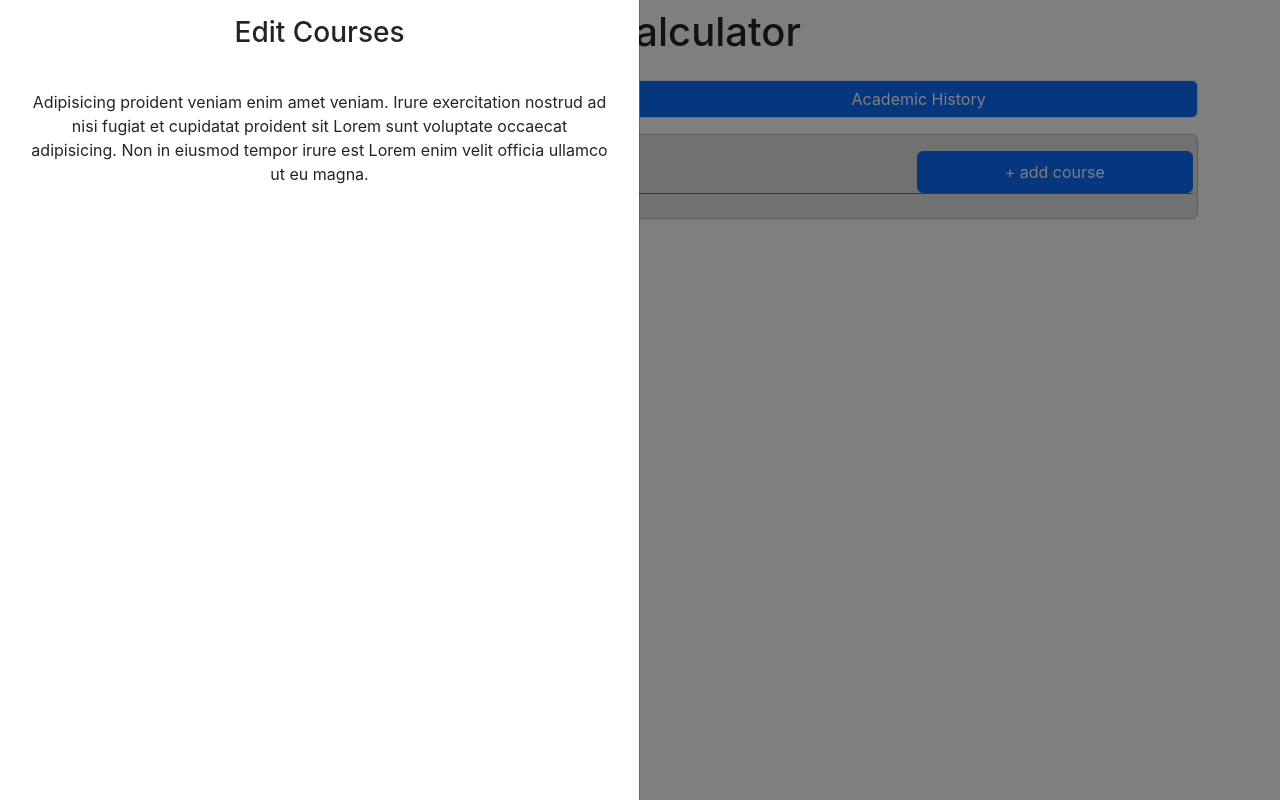
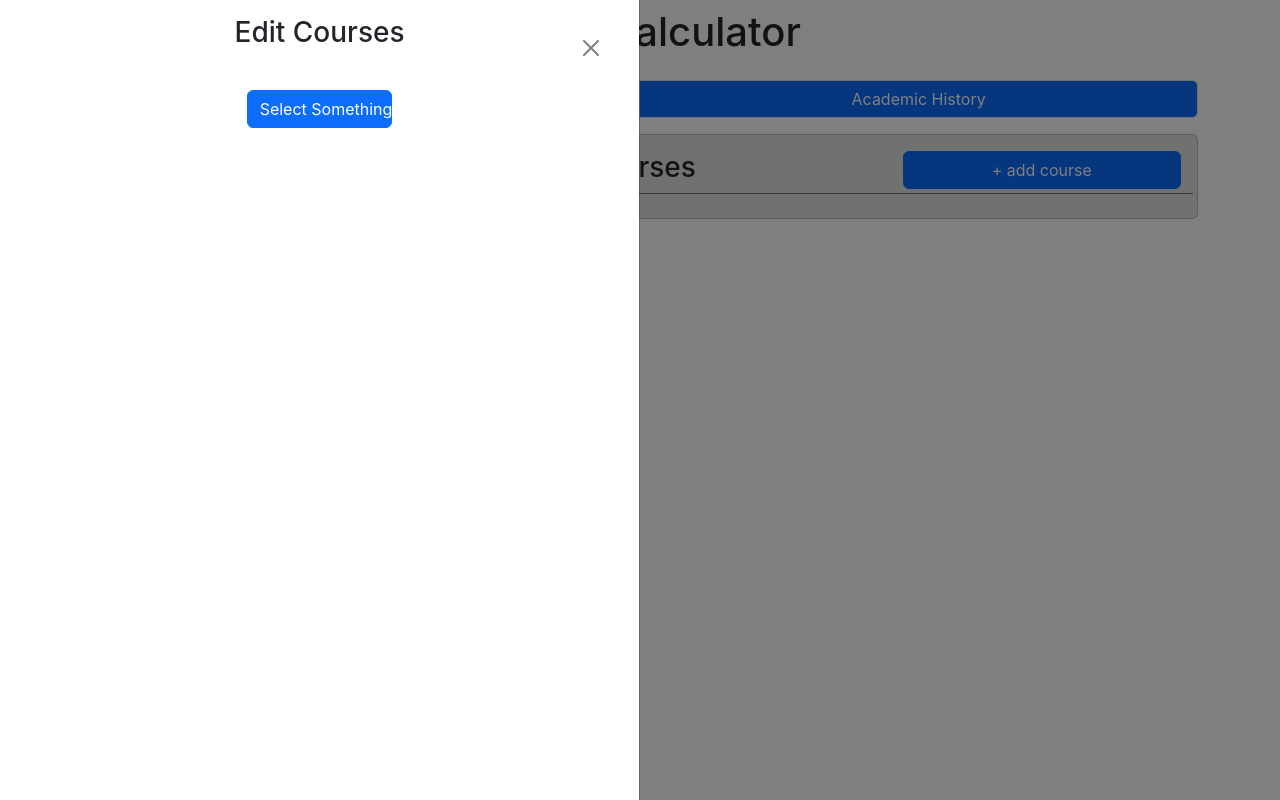
Before and after one commit to lopezkor000/academic-history, a React (Create React App) app: page /current-semester in a window 1280 px wide. Both pictures are taken after a click on the button "+ add course". Built offline with nearby package versions, Linux system fonts and the light colour scheme; no server answers.

Commit message:
dropdown & button positioning

```diff
--- a/src/components/CurrentSemester/CurrentSemester.js
+++ b/src/components/CurrentSemester/CurrentSemester.js
@@ -29,9 +29,9 @@ function CurrentSemester() {
 					<div className="card bg-secondary-subtle">
 						<div className="card-body">
 							<div className="card-title border-bottom border-secondary row">
-								<h3 className="text-center col col-9">Courses</h3>
+								<h3 className="text-center col">Courses</h3>
 								<button
-									className="col col-3 btn btn-primary"
+									className="btn btn-primary position-absolute end-0 bottom-10 w-25 me-3"
 									data-bs-toggle={"offcanvas"}
 									data-bs-target={"#newcourse"}
 								>
--- /dev/null
+++ b/src/components/CurrentSemester/Forms/Inputs/Dropdown.js
@@ -0,0 +1,35 @@
+function Dropdown(props) {
+	function addItems() {
+		let items = [];
+		for (let item of props.items) {
+			items.push(
+				<li
+					className="dropdown-item"
+					onClick={() => {
+						document.getElementById("form-type").innerText =
+							document.getElementById(item).innerText;
+					}}
+					id={item}
+				>
+					{item}
+				</li>
+			);
+		}
+		return items;
+	}
+
+	return (
+		<div className="dropdown">
+			<button
+				className="btn btn-primary dropdown-toggle w-25"
+				data-bs-toggle={"dropdown"}
+				id="form-type"
+			>
+				Select Something
+			</button>
+			<ul className="dropdown-menu">{addItems()}</ul>
+		</div>
+	);
+}
+
+export default Dropdown;
--- a/src/components/CurrentSemester/Forms/NewCourse.js
+++ b/src/components/CurrentSemester/Forms/NewCourse.js
@@ -1,3 +1,5 @@
+import Dropdown from "./Inputs/Dropdown";
+
 function NewCourse() {
 	return (
 		<div
@@ -6,15 +8,14 @@ function NewCourse() {
 			id={"newcourse"}
 		>
 			<div className="offcanvas-header row">
-				<h3>Edit Courses</h3>
+				<h3 className="col">Edit Courses</h3>
+				<button
+					className="btn-close position-absolute end-0 top-0 p-5 shadow-none"
+					data-bs-dismiss={"offcanvas"}
+				/>
 			</div>
 			<div className="offcanvas-body row">
-				<p>
-					Adipisicing proident veniam enim amet veniam. Irure exercitation
-					nostrud ad nisi fugiat et cupidatat proident sit Lorem sunt voluptate
-					occaecat adipisicing. Non in eiusmod tempor irure est Lorem enim velit
-					officia ullamco ut eu magna.
-				</p>
+				<Dropdown items={["item-1", "item-2", "item-3"]} />
 			</div>
 		</div>
 	);
```
